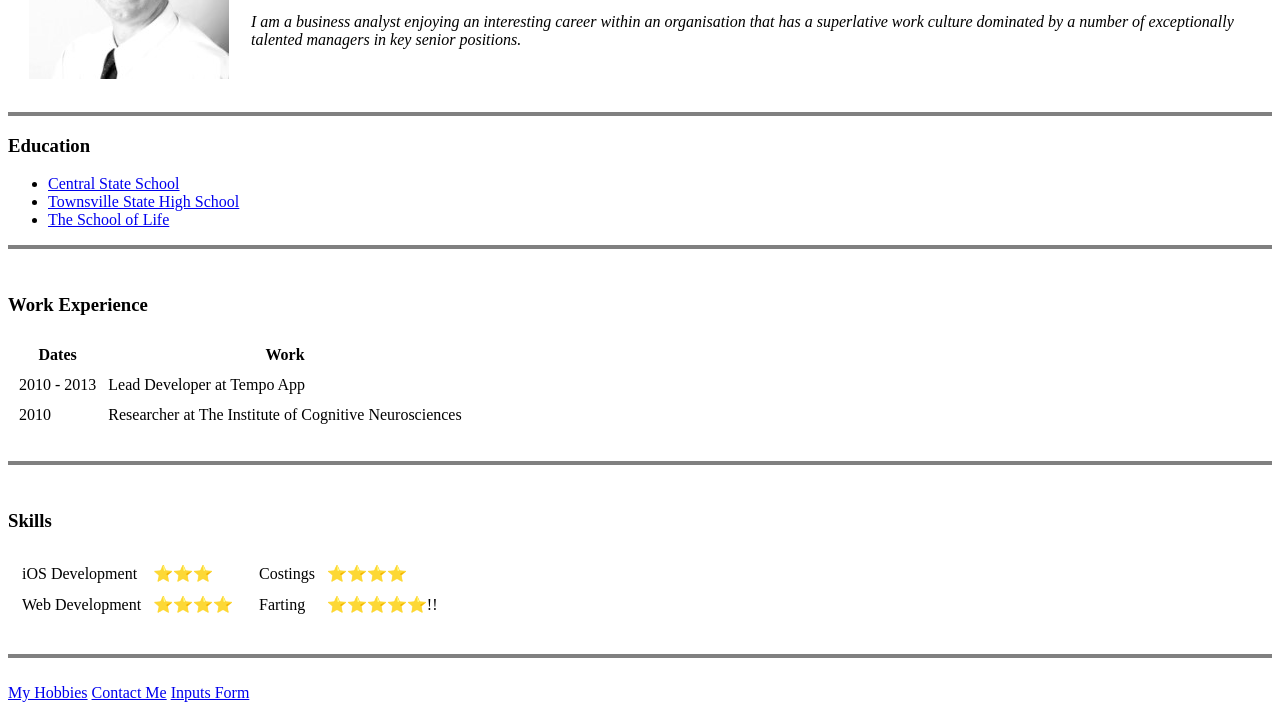
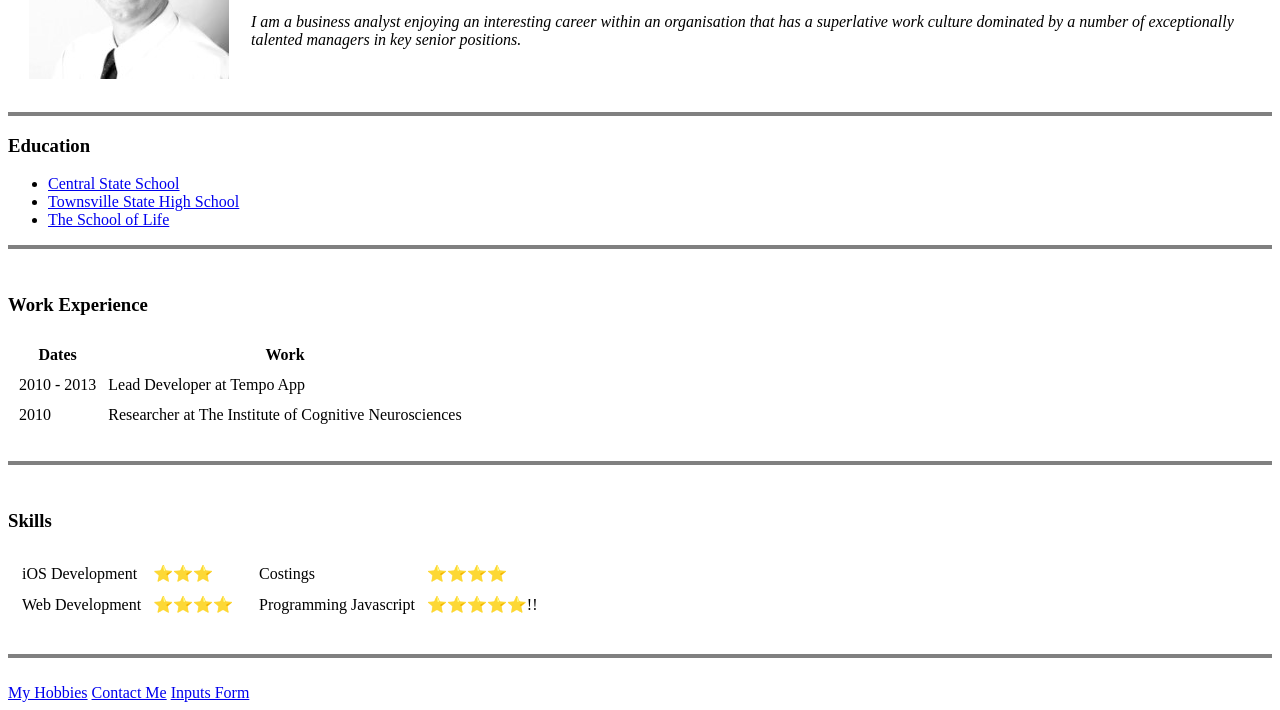
Before and after one commit to jpmalan/cv, a plain HTML site: page index.html in a window 1280 px wide. Shown: the part 147-857 px from the top of the page. Drawn offline with Linux system fonts and the light colour scheme.

Commit message:
Update index.html

```diff
--- a/index.html
+++ b/index.html
@@ -80,7 +80,7 @@
             <td>⭐⭐⭐⭐</td>
           </tr>
           <tr>
-            <td>Farting</td>
+            <td>Programming Javascript</td>
             <td>⭐⭐⭐⭐⭐!!</td>
           </tr>
         </table>
```
